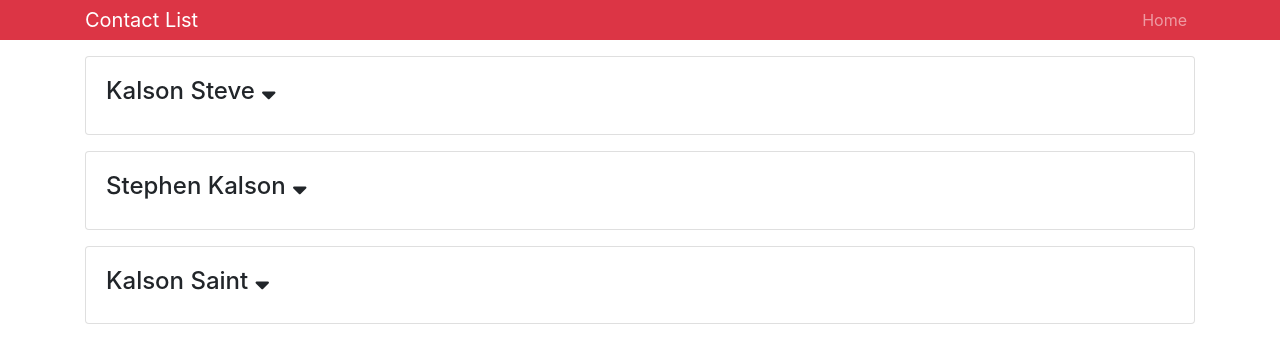
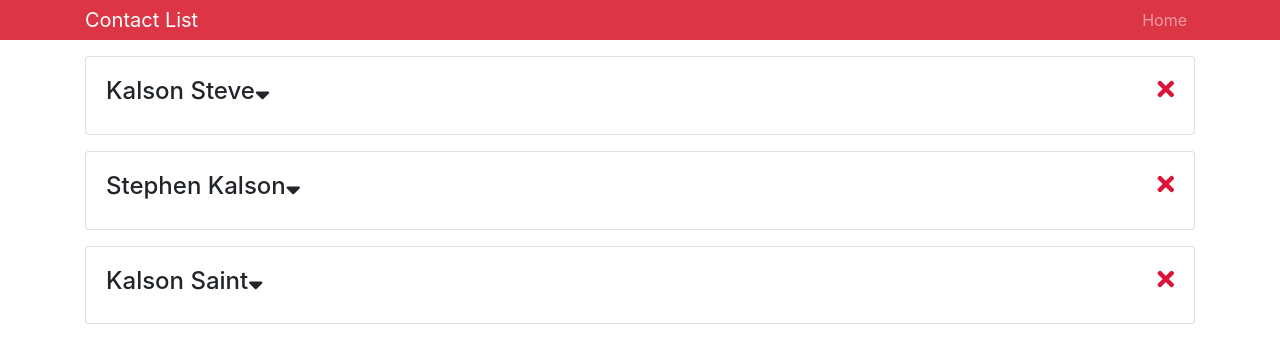
Before and after one commit to KalsonSaint/iReact, a React (Create React App) app: page / in a window 1280 px wide. Shown: the top 360 px of the page. Built offline with nearby package versions, Linux system fonts and the light colour scheme.

Commit message:
changing state from another component

```diff
--- a/src/components/Contact.js
+++ b/src/components/Contact.js
@@ -5,10 +5,15 @@
 
     static propTypes = {
         contact : PropTypes.object.isRequired,
-    }
+        deleteClickHandler: PropTypes.func.isRequired
+    };
 
     state = {
         showContatctInfo: false
+    };
+
+    deleteItem = () => {
+        this.props.deleteClickHandler();
     };
 
     render(){
@@ -18,7 +23,16 @@
 
         return(
             <div className="card card-body mb-3">
-                <h4>{name} <i onClick={() => this.setState({showContatctInfo: !this.state.showContatctInfo})} className="fas fa-sort-down"></i></h4>
+                <h4>{name}
+                    <i  onClick={() => this.setState({showContatctInfo: !this.state.showContatctInfo})}
+                        className="fas fa-sort-down"
+                        style={ {cursor: 'pointer'} }>
+                    </i>
+                    <i  className="fas fa-times"
+                        style={ { cursor: 'pointer', float: 'right', color: 'crimson' } }
+                        onClick={this.deleteItem}>
+                    </i>
+                </h4>
                 { showContatctInfo ? (
                     <ul className="list-group">
                         <li className="list-group-item">Email: {email}</li>
--- a/src/components/Contacts.js
+++ b/src/components/Contacts.js
@@ -25,13 +25,26 @@
         ]
     }
 
+    deleteContact = (id) => {
+        const { contacts } = this.state;
+        const newContacts = contacts.filter(contact => contact.id !== id);
+
+        this.setState({
+            contacts: newContacts
+        });
+    };
+
     render() {
         //destructuring object
         const { contacts } = this.state;
         return(
             <React.Fragment>
                 {contacts.map(contact =>
-                    <Contact key={contact.id} contact={contact}/>
+                    <Contact
+                        key={contact.id}
+                        contact={contact}
+                        deleteClickHandler = {this.deleteContact.bind(this, contact.id)}
+                    />
                 )}
             </React.Fragment>
         )
```
